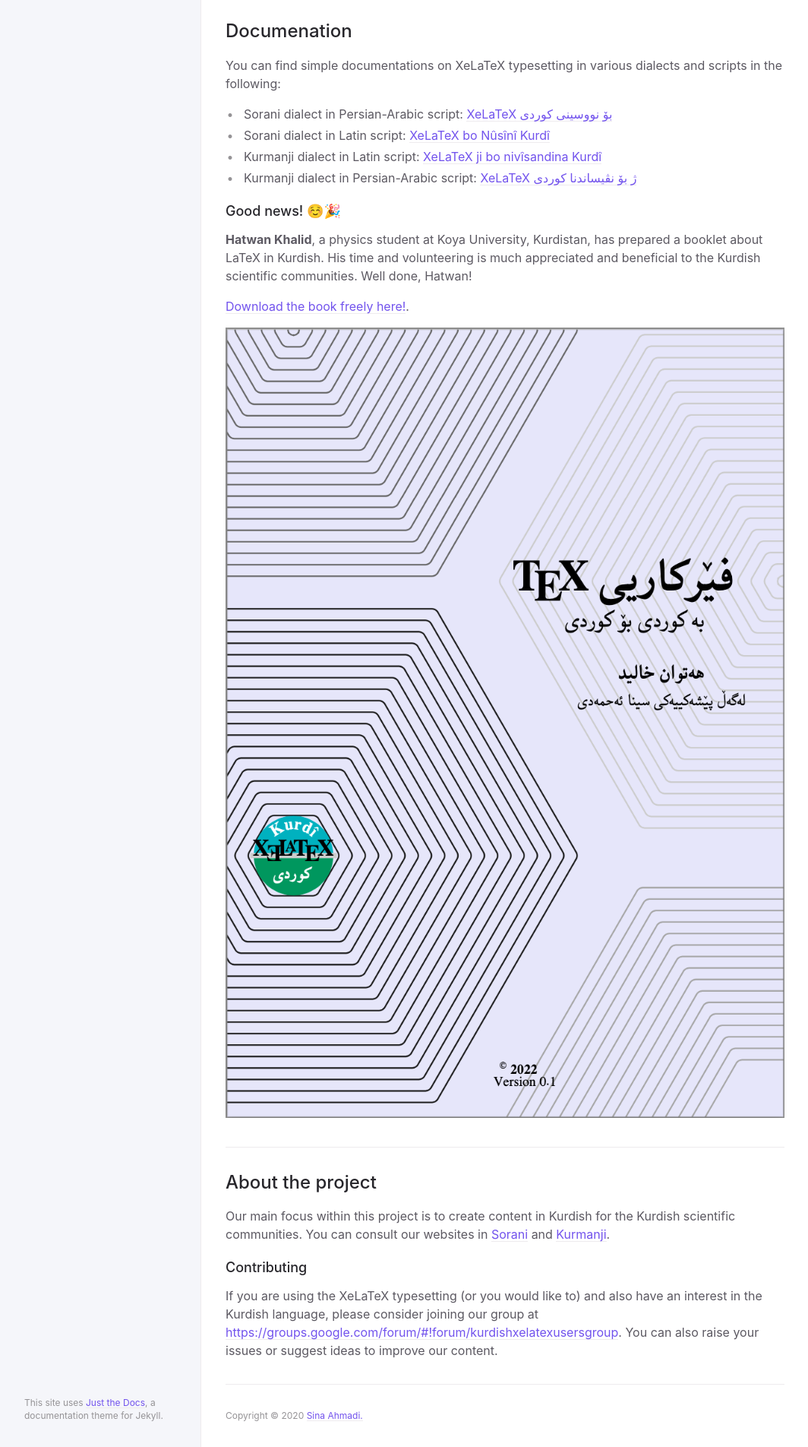
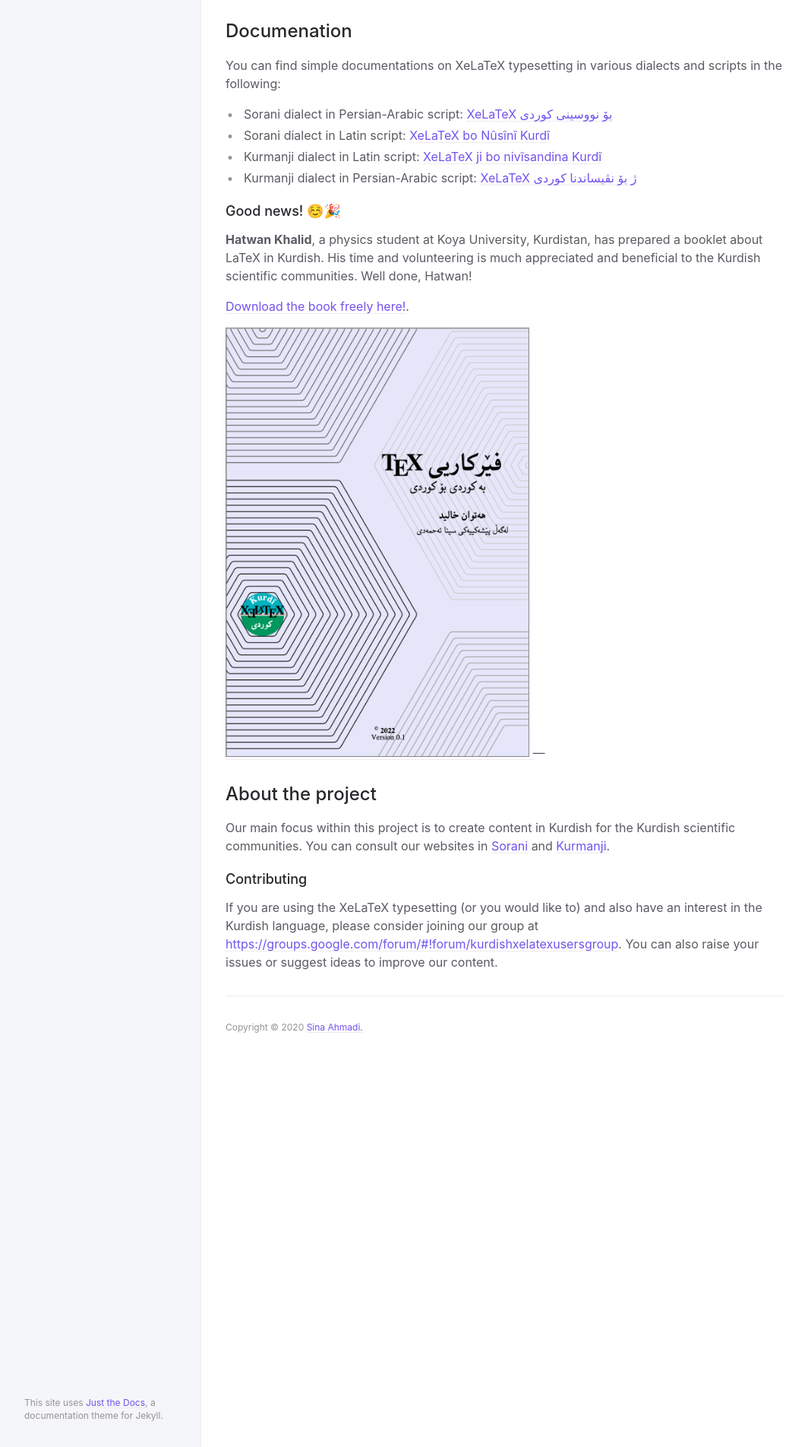
Before and after one commit to KurdishXeLaTeX/kurdishxelatex.github.io, a Jekyll site: the page built from index.md, in a window 1280 px wide. Shown: the part 1937-3841 px from the top of the page at 76% size, without its empty margins (107-1171 px from the left). Built offline with Jekyll 4.4.1, drawn with Linux system fonts in a browser that asks for light colours.

Commit message:
index updated

```diff
--- a/index.md
+++ b/index.md
@@ -80,9 +80,12 @@ You can find simple documentations on XeLaTeX typesetting in various dialects an
 
 [Download the book freely here!](https://raw.githubusercontent.com/KurdishXeLaTeX/kurdishxelatex.github.io/master/assets/Learn_Latex_Kurdish-Hatwan_Khalid-V01-2022.pdf){:target="_blank"}.
 
-
-![Hatwan Khalid Learn LaTeX Kurdish book cover](https://raw.githubusercontent.com/KurdishXeLaTeX/kurdishxelatex.github.io/master/assets/Learn_Latex_Kurdish-Hatwan_Khalid-V01-2022_cover.png)
-
+<a href="https://raw.githubusercontent.com/KurdishXeLaTeX/kurdishxelatex.github.io/master/assets/Learn_Latex_Kurdish-Hatwan_Khalid-V01-2022.pdf" target="_blank">
+  <img src="https://raw.githubusercontent.com/KurdishXeLaTeX/kurdishxelatex.github.io/master/assets/Learn_Latex_Kurdish-Hatwan_Khalid-V01-2022_cover.png"
+       width="400"
+       height="500"
+       alt= "Hatwan Khalid Learn LaTeX Kurdish book cover"/>
+</a>
 ---
 
 ## About the project
```
Also changed, not shown: 2 other files.
